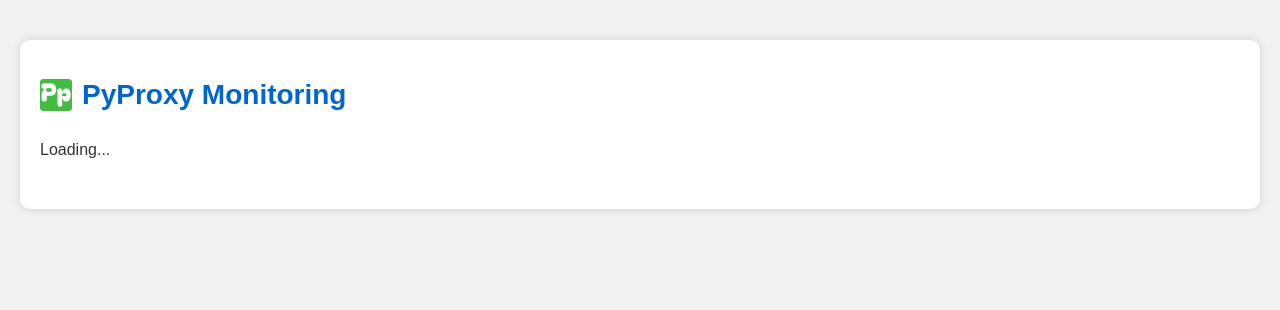
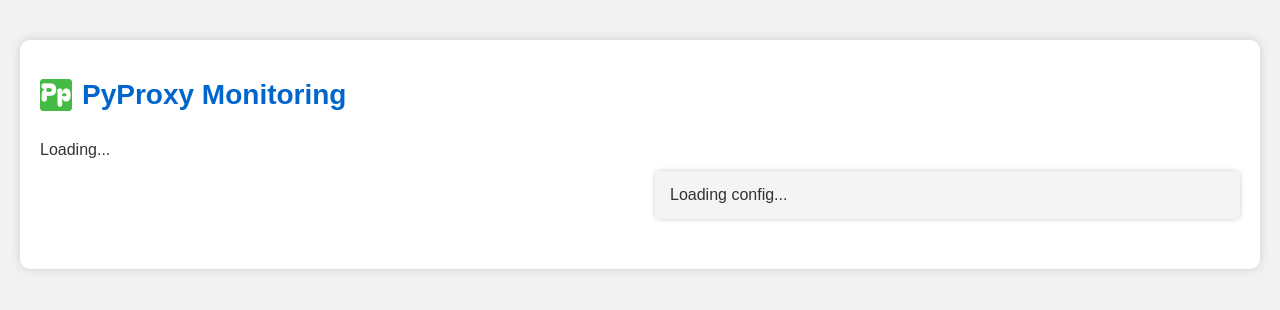
Before and after one commit to 6C656C65/pyproxy, a Python web app: template utils/proxy/monitoring/templates/index.html in a window 1280 px wide. Shown: the top 310 px of the page. Run offline with Jinja, Linux system fonts and the light colour scheme; the template is opened without the code that fills it, so the values that code supplies are empty.

Commit message:
add configuration to monitor

```diff
--- a/pyproxy.py
+++ b/pyproxy.py
@@ -27,8 +27,8 @@
     flask_pass = get_config_value(args, config, 'flask_pass', 'Monitoring', "password")
 
     logger_config = ProxyConfigLogger(
-        access_logger=get_config_value(args, config, 'access_log', 'Logging', "logs/access.log"),
-        block_logger=get_config_value(args, config, 'block_log', 'Logging', "logs/block.log"),
+        access_log=get_config_value(args, config, 'access_log', 'Logging', "logs/access.log"),
+        block_log=get_config_value(args, config, 'block_log', 'Logging', "logs/block.log"),
         no_logging_access=get_config_value(args, config, 'no_logging_access', 'Logging', False),
         no_logging_block=get_config_value(args, config, 'no_logging_block', 'Logging', False)
     )
--- a/utils/proxy/monitoring/static/style.css
+++ b/utils/proxy/monitoring/static/style.css
@@ -70,3 +70,42 @@
 .badge.stopped {
     background: red;
 }
+
+.badge.small {
+    font-size: 0.6em;
+    padding: 2px 4px;
+}
+
+#config-section {
+    background: #f4f4f4;
+    padding: 15px;
+    border-radius: 5px;
+    box-shadow: 0 0 5px #ccc;
+}
+
+#config-section h3 {
+    color: #0066cc;
+}
+
+.checkmark {
+    font-weight: bold;
+    color: green;
+}
+
+.checkmark.false {
+    color: red;
+}
+
+.path {
+    display: inline-block;
+    background-color: #e9ecef;
+    padding: 4px;
+    border-radius: 4px;
+    font-size: 0.9em;
+    max-width: 90%;
+    white-space: nowrap;
+    overflow: hidden;
+    text-overflow: ellipsis;
+    vertical-align: middle;
+    font-style: italic;
+}
--- a/utils/proxy/monitoring/templates/index.html
+++ b/utils/proxy/monitoring/templates/index.html
@@ -20,6 +20,7 @@
             </div>
             <div class="right-column">
                 <div id="connections-section" class="section"></div>
+                <div id="config-section" class="section">Loading config...</div>
             </div>
         </div>
     </div>
@@ -30,7 +31,6 @@
                 const response = await fetch('/monitoring');
                 const data = await response.json();
 
-                // Main process
                 document.getElementById('status-section').innerHTML = `
                     <h2>Main Process</h2>
                     <p><strong>Name:</strong> ${data.name}</p>
@@ -39,7 +39,6 @@
                     <p><strong>Start Time:</strong> ${data.start_time}</p>
                 `;
 
-                // Subprocesses
                 document.getElementById('subprocesses-section').innerHTML = `
                     <h2>Subprocesses</h2>
                     ${Object.values(data.subprocesses).map(proc => `
@@ -52,7 +51,6 @@
                     `).join('')}
                 `;
 
-                // Active connections
                 document.getElementById('connections-section').innerHTML = `
                     <h2>Active Connections</h2>
                     ${data.active_connections.length === 0
@@ -71,8 +69,38 @@
             }
         }
 
+        async function fetchConfigData() {
+            try {
+                const response = await fetch('/config');
+                const config = await response.json();
+
+                document.getElementById('config-section').innerHTML = `
+                    <h2>Configuration ${config.debug ? '<span class="badge stopped small">DEBUG</span>' : ''}</h2>
+                    <p><strong>Port:</strong> ${config.port ? `<span class="path">${config.port}</span>` : '<span class="checkmark false">✗</span>'}</p>
+                    <p><strong>Flask Port:</strong> ${config.flask_port ? `<span class="path">${config.flask_port}</span>` : '<span class="checkmark false">✗</span>'}</p>
+                    <p><strong>HTML 403:</strong> ${config.html_403 ? `<span class="path">${config.html_403}</span>` : '<span class="checkmark false">✗</span>'}</p>
+                    <h3>Filter Configuration <span class="checkmark ${config.filter_config.no_filter ? 'false' : ''}">${config.filter_config.no_filter ? '✗' : '✓'}</span></h3>
+                    <p><strong>Blocked Sites File:</strong> ${config.filter_config.blocked_sites ? `<span class="path">${config.filter_config.blocked_sites}</span>` : '<span class="checkmark false">✗</span>'}</p>
+                    <p><strong>Blocked URL File:</strong> ${config.filter_config.blocked_url ? `<span class="path">${config.filter_config.blocked_url}</span>` : '<span class="checkmark false">✗</span>'}</p>
+                    <p><strong>Filter Mode:</strong> <span class="path">${config.filter_config.filter_mode}</span></p>
+                    <h3>Logger Configuration</h3>
+                    <p><strong>Access Log:</strong> ${config.logger_config.no_logging_access ? '<span class="checkmark false">✗</span>' : '<span class="checkmark">✓</span>'} ${config.logger_config.access_log ? `<span class="path">${config.logger_config.access_log}</span>` : '<span class="checkmark false">✗</span>'}</p>
+                    <p><strong>Block Log:</strong> ${config.logger_config.no_logging_block ? '<span class="checkmark false">✗</span>' : '<span class="checkmark">✓</span>'} ${config.logger_config.block_log ? `<span class="path">${config.logger_config.block_log}</span>` : '<span class="checkmark false">✗</span>'}</p>
+                    <h3>SSL Inspection <span class="checkmark ${config.ssl_config.ssl_inspect ? '' : 'false'}">${config.ssl_config.ssl_inspect ? '✓' : '✗'}</span></h3>
+                    <p><strong>Inspect CA Cert:</strong> ${config.ssl_config.inspect_ca_cert ? `<span class="path">${config.ssl_config.inspect_ca_cert}</span>` : '<span class="checkmark false">✗</span>'}</p>
+                    <p><strong>Inspect CA Key:</strong> ${config.ssl_config.inspect_ca_key ? `<span class="path">${config.ssl_config.inspect_ca_key}</span>` : '<span class="checkmark false">✗</span>'}</p>
+                    <p><strong>Inspect certs folder:</strong> ${config.ssl_config.inspect_certs_folder ? `<span class="path">${config.ssl_config.inspect_certs_folder}</span>` : '<span class="checkmark false">✗</span>'}</p>
+                    <p><strong>Cancel inspect:</strong> ${config.ssl_config.cancel_inspect ? `<span class="path">${config.ssl_config.cancel_inspect}</span>` : '<span class="checkmark false">✗</span>'}</p>
+                `;
+            } catch (err) {
+                console.error('Error loading config data:', err);
+            }
+        }
+
         fetchMonitoringData();
+        fetchConfigData();
         setInterval(fetchMonitoringData, 5000);
+        setInterval(fetchConfigData, 5000);
     </script>
 </body>
 </html>
--- a/utils/server.py
+++ b/utils/server.py
@@ -78,11 +78,11 @@
         self.console_logger = configure_console_logger()
         if not self.logger_config.no_logging_access:
             self.logger_config.access_logger = configure_file_logger(
-                self.logger_config.access_logger, "AccessLogger"
+                self.logger_config.access_log, "AccessLogger"
             )
         if not self.logger_config.no_logging_block:
             self.logger_config.block_logger = configure_file_logger(
-                self.logger_config.block_logger, "BlockLogger"
+                self.logger_config.block_log, "BlockLogger"
             )
 
         # Configuration files
```
Also changed, not shown: utils/config.py (+33 -5 lines), utils/proxy/monitoring/web.py (+15 -0 lines), .github/workflows/code-scan.yml, utils/proxy/monitoring/static/down.svg (added), utils/proxy/monitoring/static/up.svg (added).
